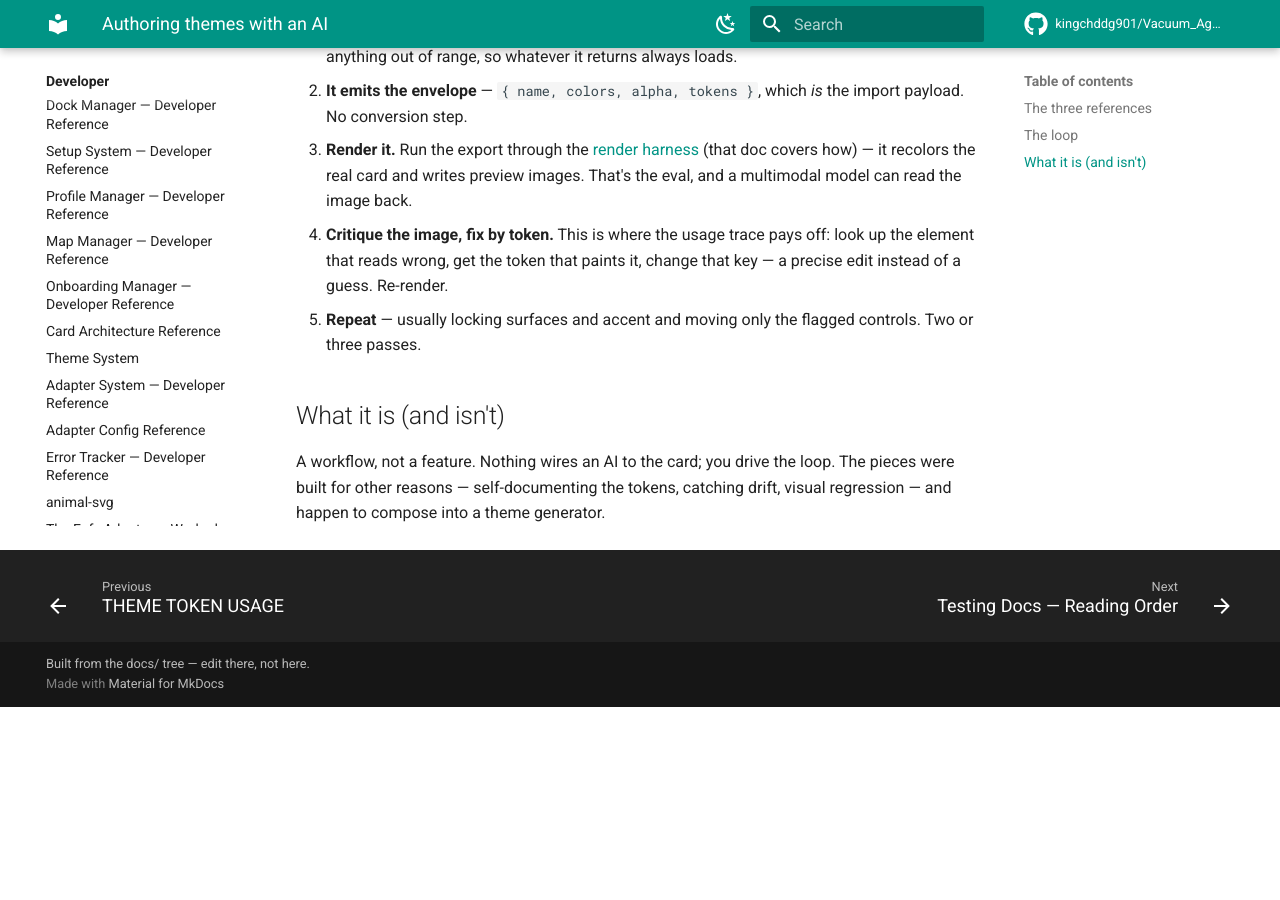
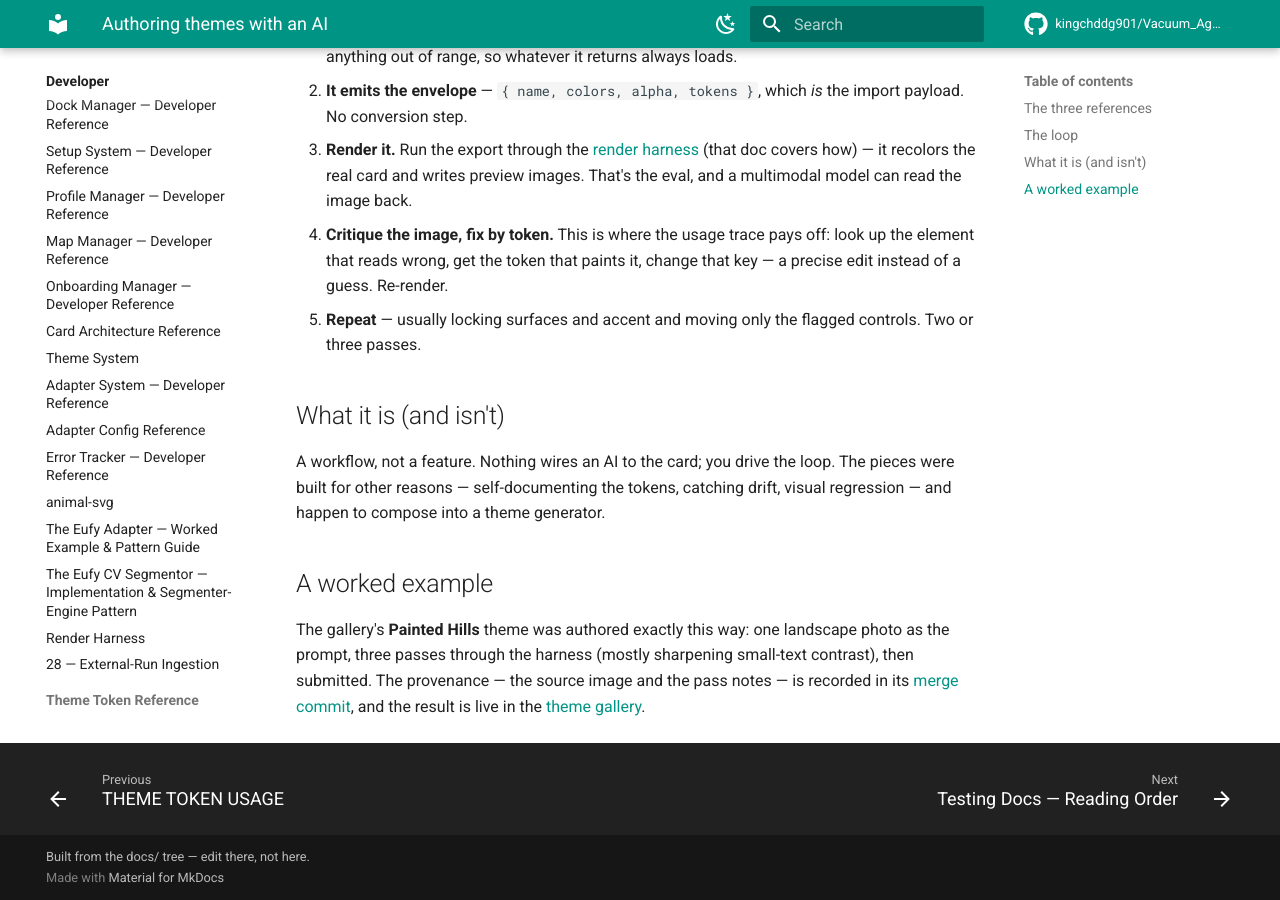
Before and after one commit to kingchddg901/Vacuum_Agent, an MkDocs documentation site: the page built from docs/dev/reference/ai-theme-authoring.md, in a window 1280 px wide and 900 px high, scrolled down 810 px. Built offline with MkDocs 1.6.1 and Material for MkDocs 9.7.7, drawn with Linux system fonts in a browser that asks for light colours; comment, search, counter and statistics services are not loaded; before the commit the page ends 1517 px from its top, so only the background shows below that.

Commit message:
docs(theme): cite Painted Hills as a worked example of AI-assisted theming
Add a concrete, shipped reference to the AI-theme-authoring doc — the
gallery's Painted Hills theme (photo prompt, three harness passes) — linking
its merge commit for provenance and the live gallery.

Co-Authored-By: Claude Opus 4.8 (1M context) <noreply@anthropic.com>

```diff
--- a/docs/dev/reference/ai-theme-authoring.md
+++ b/docs/dev/reference/ai-theme-authoring.md
@@ -39,3 +39,11 @@ renders the import format.
 A workflow, not a feature. Nothing wires an AI to the card; you drive the loop. The pieces
 were built for other reasons — self-documenting the tokens, catching drift, visual
 regression — and happen to compose into a theme generator.
+
+## A worked example
+
+The gallery's **Painted Hills** theme was authored exactly this way: one landscape photo as
+the prompt, three passes through the harness (mostly sharpening small-text contrast), then
+submitted. The provenance — the source image and the pass notes — is recorded in its
+[merge commit](https://github.com/kingchddg901/Vacuum_Agent/commit/4026454b47664f70db955d38fec61d21442622c2),
+and the result is live in the [theme gallery](https://kingchddg901.github.io/Vacuum_Agent/).
```
